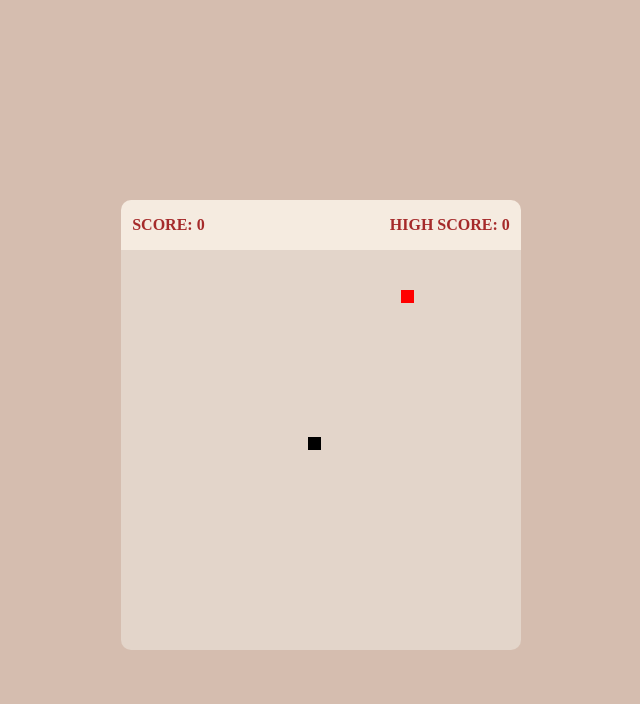
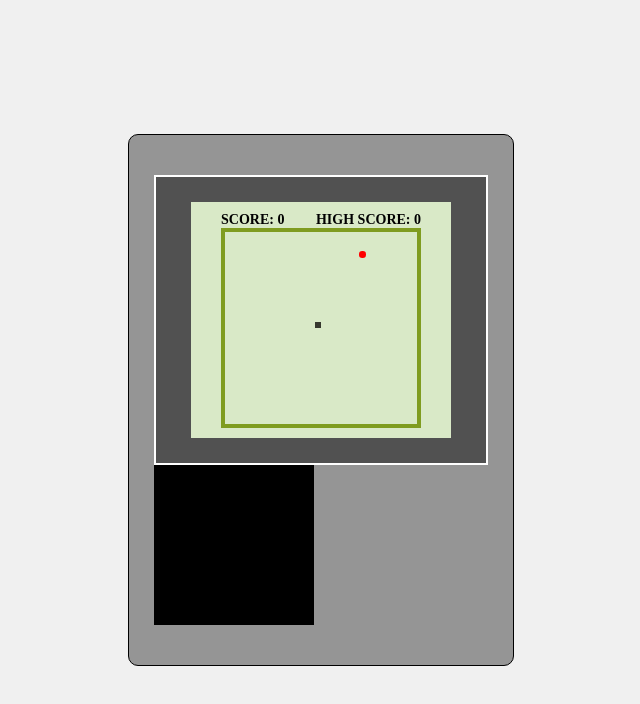
Before and after one commit to felixmandela/oldskool-snake, a plain HTML site: page index.html in a window 1280 px wide. Shown: the whole page, without its empty margins (319-959 px from the left). Drawn offline with Linux system fonts and the light colour scheme.

Commit message:
add gameboy theme

```diff
--- a/index.html
+++ b/index.html
@@ -10,12 +10,17 @@
 </head>
 
 <body>
-    <div class="game-board">
-        <div class="scoreboard">
-            <span class="score">SCORE: </span>
-            <span class="high-score">HIGH SCORE: </span>
+    <div class="gameboy">
+        <div class="around-screen">
+            <div class="screen">
+                <div class="scoreboard">
+                    <span class="score">SCORE: </span>
+                    <span class="high-score">HIGH SCORE: </span>
+                </div>
+                <div class="play-area"></div>
+            </div>
         </div>
-        <div class="play-area"></div>
+        <div class="play-button"></div>
     </div>
     <script src="app.js"></script>
 </body>
--- a/styles.css
+++ b/styles.css
@@ -15,40 +15,60 @@ body {
     align-items: center;
     min-height: 100vh;
     overflow: hidden;
-    background-color: #d5bdaf;
+    background-color: #f0f0f0;
 }
 
-.game-board {
-    background-color: #f5ebe0;
-    width: 50vmin;
-    height: 50vmin;
+.gameboy {
+    background-color: #959595;
+    border: 1px solid black;
     border-radius: 10px;
+    padding: 40px 25px;
 }
 
-.play-area {
-    background-color: #e3d5ca;
-    border-radius: 0 0 10px 10px;
-    display: grid;
-    grid-template: repeat(30, 1fr) / repeat(30, 1fr);
-    width: 100%;
-    height: 100%;
+.around-screen {
+    background-color: #515151;
+    padding: 25px 35px;
+    border: 2px solid #ffffff;
+}
+
+.screen {
+    background-color: #d9e9c7;
+    padding: 10px 30px;
+
+}
+
+.scoreboard {
+    color: black;
+    font-size: 14px;
+    font-weight: 600;
+    display: flex;
+    justify-content: space-between;
+
 }
 
 
+.play-area {
+    border: 4px solid #7f9c20;
+    display: grid;
+    grid-template: repeat(30, 1fr) / repeat(30, 1fr);
+    width: 25vmin;
+    height: 25vmin;
+}
+
+.play-button {
+    background-color: black;
+    width: 20vmin;
+    height: 20vmin;
+}
+
 /* component */
 
-.scoreboard {
-    color: brown;
-    font-weight: 600;
-    display: flex;
-    justify-content: space-between;
-    padding: 1rem 0.7rem;
-}
 
 .food {
     background-color: red;
+    border-radius: 50%;
 }
 
 .player {
-    background-color: black;
+    background-color: #36382e;
 }
```
